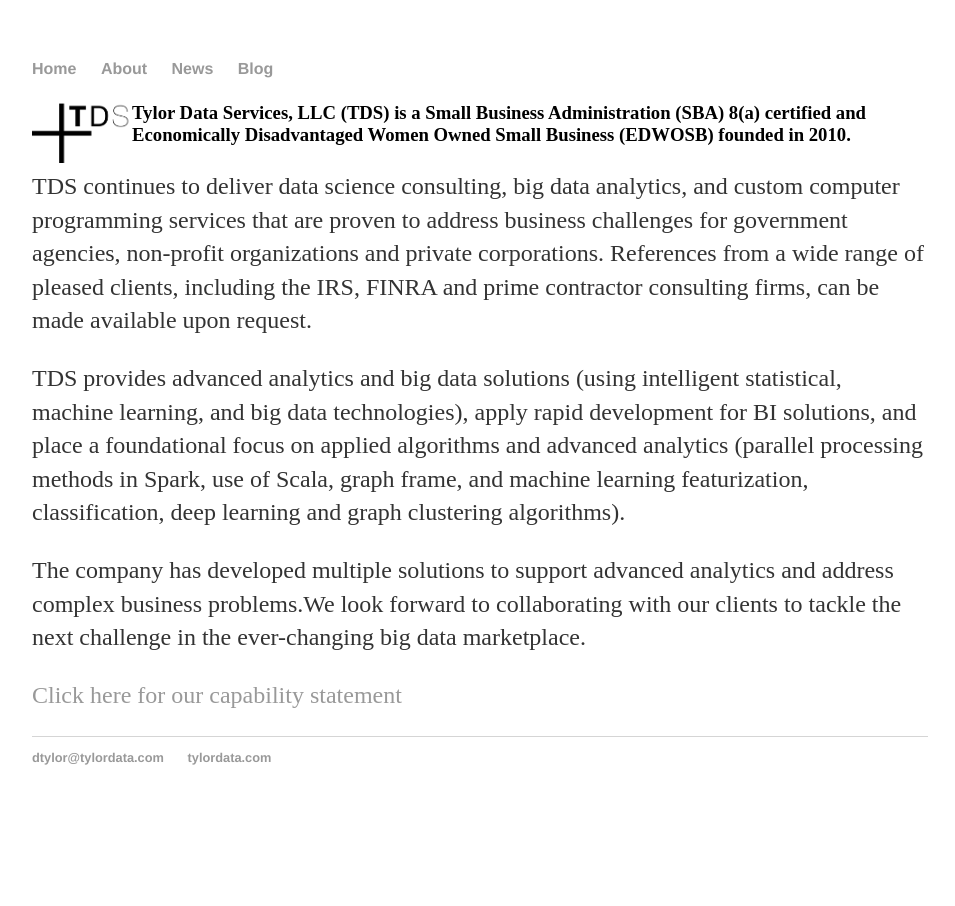
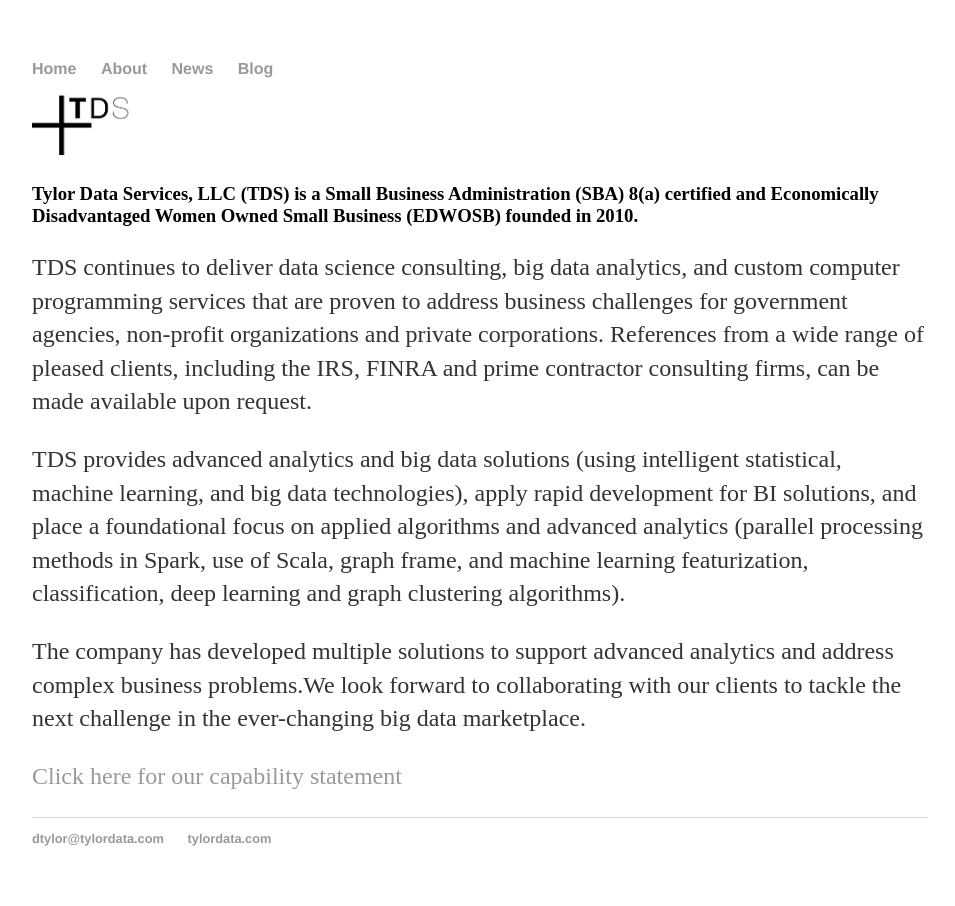
Before and after one commit to dtylor/dtylor.github.io, a Jekyll site: the page built from index.html, in a window 1280 px wide. Shown: the whole page, without its empty margins (160-1115 px from the left). Built offline with Jekyll 4.4.1, drawn with Linux system fonts in a browser that asks for light colours.

Commit message:
Update index.html

```diff
--- a/index.html
+++ b/index.html
@@ -3,6 +3,6 @@
 title: Tylor Data Services, LLC
 ---
 <div class="blurb">
-<p><img src="images/TDS_sm.png" style="float:left;width:100px"/><h3>Tylor Data Services, LLC (TDS) is a Small Business Administration (SBA) 8(a) certified and Economically Disadvantaged Women Owned Small Business (EDWOSB) founded in 2010.</h3></p><p>TDS continues to deliver data science consulting, big data analytics, and custom computer programming services that are proven to address business challenges for government agencies, non-profit organizations and private corporations. References from a wide range of pleased clients, including the IRS, FINRA and prime contractor consulting firms, can be made available upon request.</p><p>TDS provides advanced analytics and big data solutions (using intelligent statistical, machine learning, and big data technologies), apply rapid development for BI solutions, and place a foundational focus on applied algorithms and advanced analytics (parallel processing methods in Spark, use of Scala, graph frame, and machine learning featurization, classification, deep learning and graph clustering algorithms).</p><p>The company has developed multiple solutions to support advanced analytics and address complex business problems.We look forward to collaborating with our clients to tackle the next challenge in the ever-changing big data marketplace. </p>
+<img src="images/TDS_sm.png" width="100"/><p><h3>Tylor Data Services, LLC (TDS) is a Small Business Administration (SBA) 8(a) certified and Economically Disadvantaged Women Owned Small Business (EDWOSB) founded in 2010.</h3></p><p>TDS continues to deliver data science consulting, big data analytics, and custom computer programming services that are proven to address business challenges for government agencies, non-profit organizations and private corporations. References from a wide range of pleased clients, including the IRS, FINRA and prime contractor consulting firms, can be made available upon request.</p><p>TDS provides advanced analytics and big data solutions (using intelligent statistical, machine learning, and big data technologies), apply rapid development for BI solutions, and place a foundational focus on applied algorithms and advanced analytics (parallel processing methods in Spark, use of Scala, graph frame, and machine learning featurization, classification, deep learning and graph clustering algorithms).</p><p>The company has developed multiple solutions to support advanced analytics and address complex business problems.We look forward to collaborating with our clients to tackle the next challenge in the ever-changing big data marketplace. </p>
 <p><a href="resources/TDS_CapabilityStatement.pdf"> Click here for our capability statement</a></p>
  </div><!-- /.blurb -->
```
